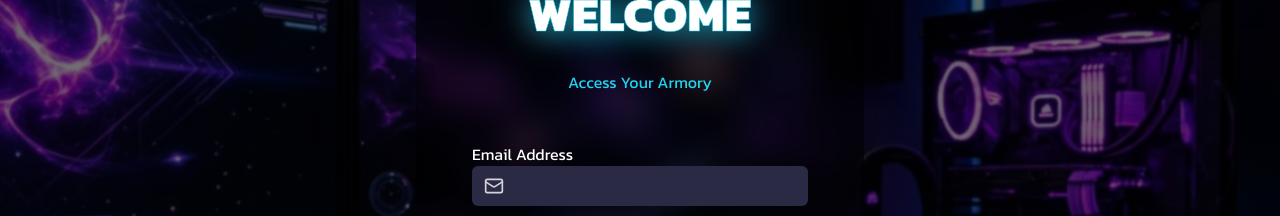
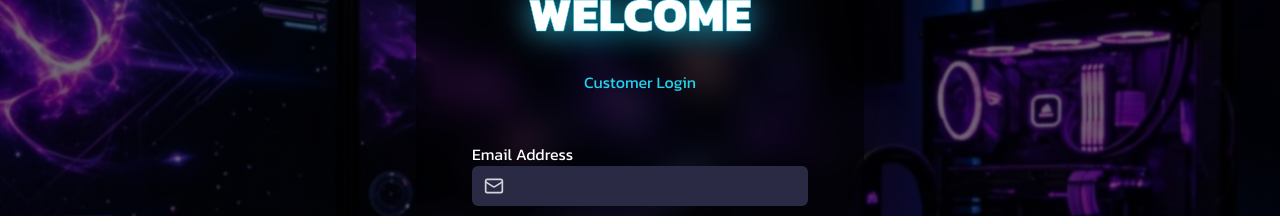
Before and after one commit to nookarin/team-07-ProjectGV-Sprint2, a React (Vite) app in the folder frontend/: page /login in a window 1280 px wide. Shown: the part 269-485 px from the top of the page. Built offline with nearby package versions, Linux system fonts and the light colour scheme.

Commit message:
modified login

```diff
--- a/frontend/src/pages/Login/Login.jsx
+++ b/frontend/src/pages/Login/Login.jsx
@@ -20,7 +20,7 @@ export default function Login() {
         <div className="text-white font-extrabold text-5xl [-webkit-text-stroke:0.5px_#22D3EE] text-shadow-[0_0_32px_#22D3EE]">
           WELCOME
         </div>
-        <div className="text-[#22D3EE]">Access Your Armory</div>
+        <div className="text-[#22D3EE]">Customer Login</div>
         <form className="flex flex-col gap-8 w-full p-4">
           <div className="flex flex-col">
             <label className="text-white" for="email">
```
